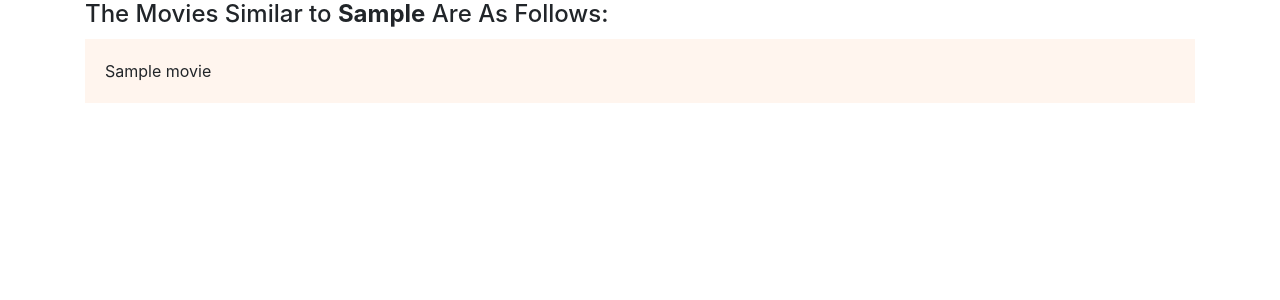
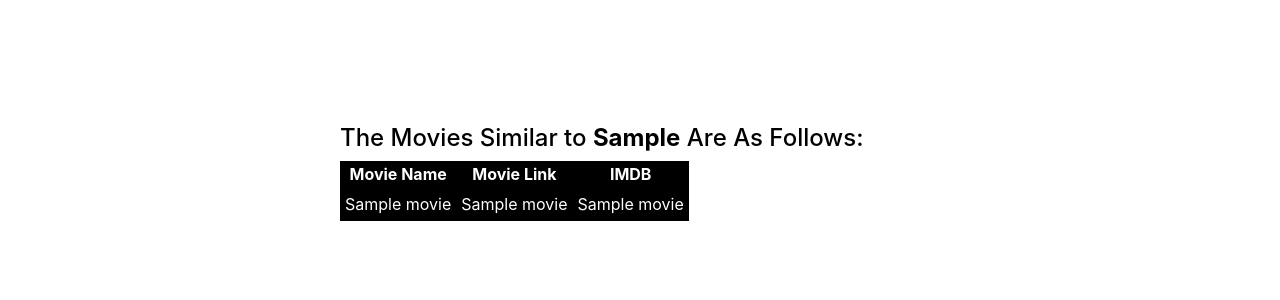
Before and after one commit to hemantsirsat/Movie-Recommendation-Site, a Flask app: template templates/movie.html in a window 1280 px wide. Shown: the part 56-356 px from the top of the page. Run offline with Flask 2, Linux system fonts and the light colour scheme; the template is opened without the code that fills it: most values are stand-ins (such as "Sample title", 1, 10 or a date in 2020); some libraries are stand-ins or nearby versions.

Commit message:
Minor bug fix

```diff
--- a/app.py
+++ b/app.py
@@ -21,4 +21,4 @@ def movie():
 
 if __name__=='__main__':
     app.secret_key = 'highlyconfidential'
-    app.run(debug=True,port=5001)
+    app.run(debug=True,port=5002)
--- a/scripts/recommend.py
+++ b/scripts/recommend.py
@@ -9,10 +9,13 @@ class Recommend:
         def get_title_from_index(index):
             return df[df.index == index]["title"].values[0]
 
+        def get_imdb_from_index(index):
+            return df[df.index == index]["vote_average"].values[0]
+
         def get_index_from_title(title):
             return df[df.title == title]["index"].values[0]
 
-        df = pd.read_csv('/home/hemant/Desktop_Custom/Online_Movie_Recomendation/scripts/movie_dataset.csv')
+        df = pd.read_csv('movie_dataset.csv')
 
         features = ['keywords','cast','genres','director']
 
--- a/static/style.css
+++ b/static/style.css
@@ -45,3 +45,25 @@
     position: relative;
     right: 0;
 }
+.col{
+    position: fixed;
+    top: 20%;
+    left: 25%;
+    padding:10px;
+    margin: 10px;
+    width: 100%;
+    color: white;
+}
+.col h4{
+    color: black;
+}
+table{
+    background-color: black;
+}
+table tr td{
+    padding: 5px;
+}
+
+th{
+    text-align: center;
+}
--- a/templates/movie.html
+++ b/templates/movie.html
@@ -11,13 +11,22 @@
         <div class='row'>
             <div class="col">
                 <h4>The Movies Similar to <b>{{myMovie}}</b> Are As Follows:</h4>
-                <div class="movie">
+                <table>
+                    <tr>
+                        <th>Movie Name</th>
+                        <th>Movie Link</th>
+                        <th>IMDB</th>
+                    </tr>
                     {% for movie in movies %}
-                    <div class="story">
-                        {{movie}}
-                    </div>
+
+                    <tr>
+                        <td>{{movie}}</td>
+                        <td>{{movie}}</td>
+                        <td>{{movie}}</td>
+                    </tr>
+
                     {% endfor %}
-                </div>
+                </table>
             </div>
         </div>
     </div>
```
Also changed, not shown: 1 other file.
